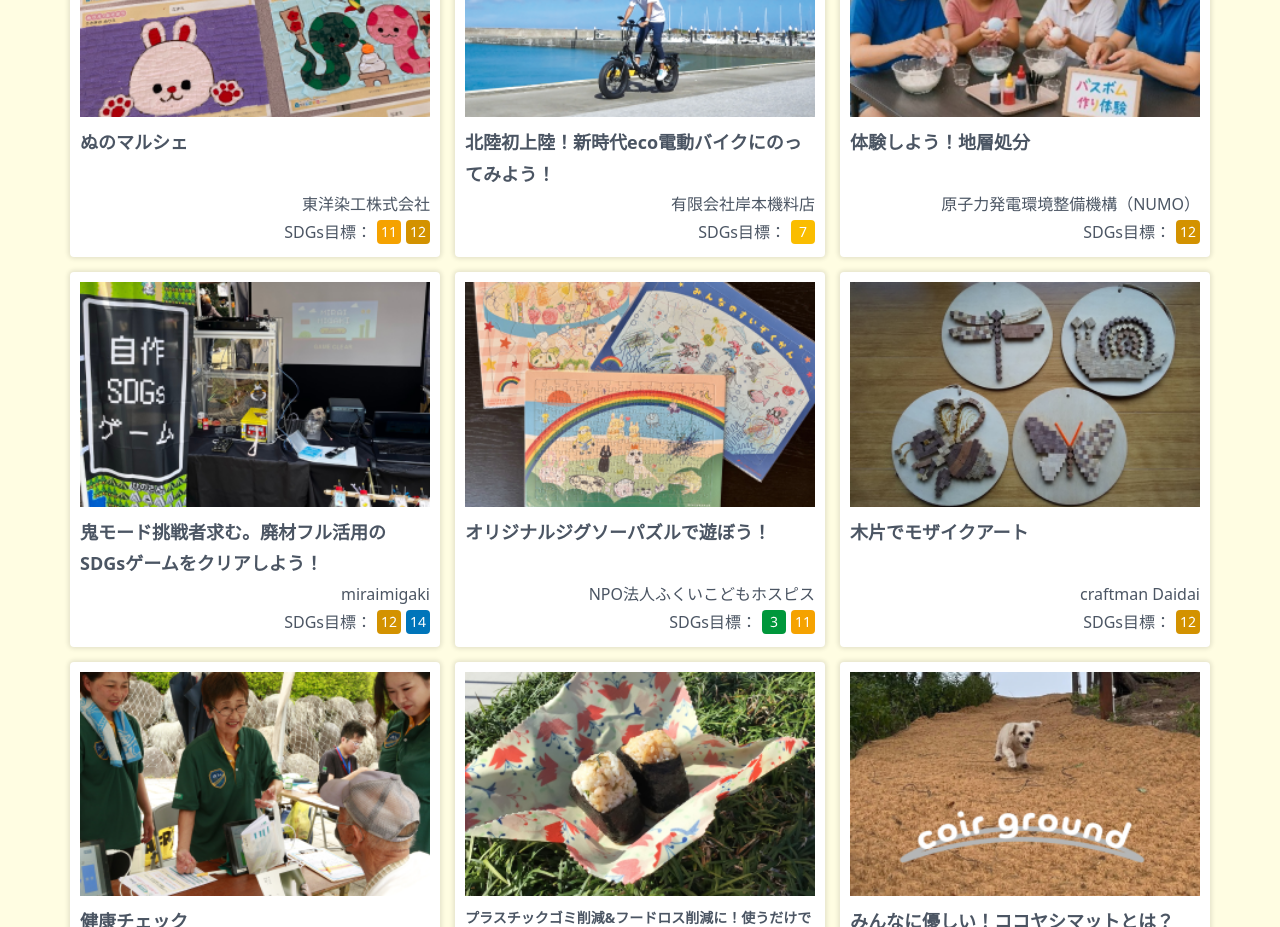
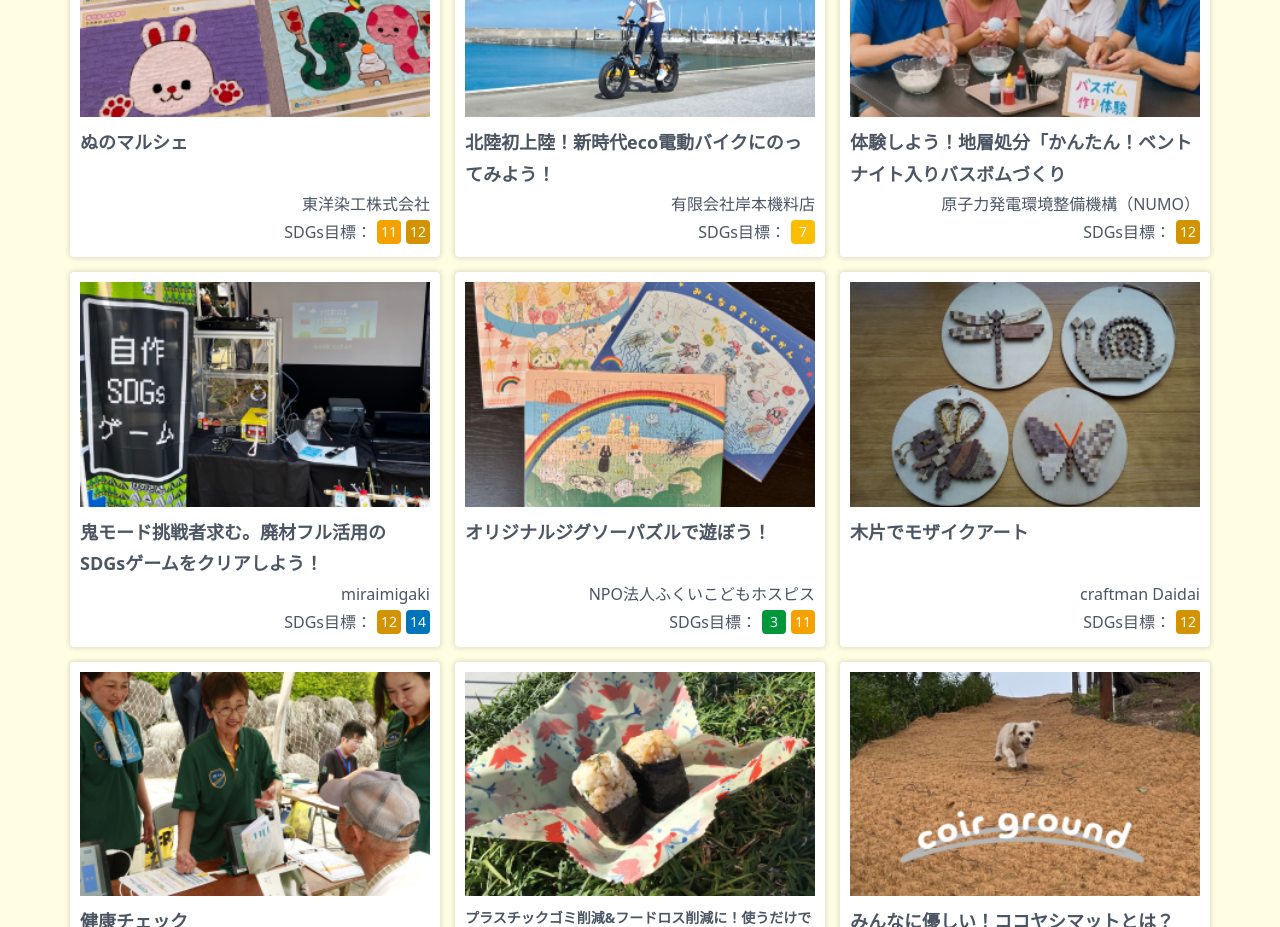
Before and after one commit to Ktjm-555/sabae-event-lp, a React (Vite) app in the folder sabae-event-lp/: page /booth in a window 1280 px wide. Shown: the part 840-1767 px from the top of the page. Built offline with nearby package versions, Linux system fonts and the light colour scheme; a web font is replaced by a local one.

Commit message:
修正3 ブースタイトルの修正

```diff
--- a/sabae-event-lp/src/items/booth.ts
+++ b/sabae-event-lp/src/items/booth.ts
@@ -125,7 +125,7 @@ export const partners = [
 		imgSrc: `${
 			import.meta.env.BASE_URL
 		}images/partners/photo_partner_image6.png`,
-		title: "体験しよう！地層処分",
+		title: "体験しよう！地層処分「かんたん！ベントナイト入りバスボムづくり",
 		isLong: false,
 		name: "原子力発電環境整備機構（NUMO）",
 		isNameLong: false,
```
